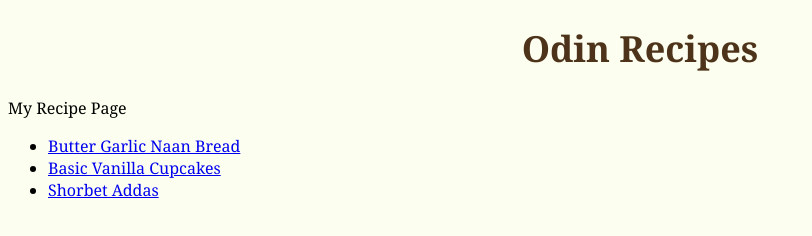
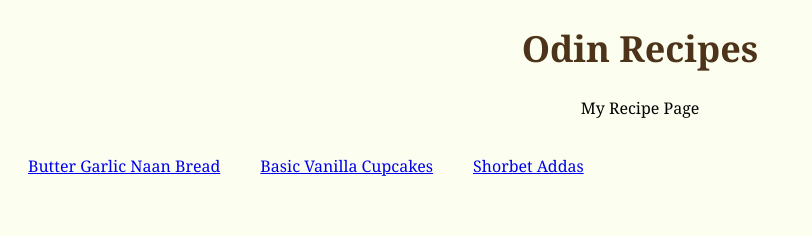
Before and after one commit to fzba-etc/odin-recipes, a plain HTML site: page index.html in a window 1280 px wide. Shown: the whole page, without its empty margins (0-812 px from the left). Drawn offline with Linux system fonts and the light colour scheme.

Commit message:
Adjusted styling for main recipe page.

```diff
--- a/index.html
+++ b/index.html
@@ -7,11 +7,11 @@
 
     <body>
         <h1 class="headers" id="h1">Odin Recipes</h1>
-        <p>My Recipe Page</p>
-        <ul>
-            <li><a href="./recipes/garlic-naan.html">Butter Garlic Naan Bread</a></li>
-            <li><a href="./recipes/vanilla-cupcakes.html">Basic Vanilla Cupcakes</a></li>
-            <li><a href="./recipes/shorbet-addas.html">Shorbet Addas</a></li>
-        </ul>
+        <p id="subtitle">My Recipe Page</p>
+        <div class="recipes-list">
+            <a class="recipe-item" href="./recipes/garlic-naan.html">Butter Garlic Naan Bread</a>
+            <a class="recipe-item" href="./recipes/vanilla-cupcakes.html">Basic Vanilla Cupcakes</a>
+            <a class="recipe-item" href="./recipes/shorbet-addas.html">Shorbet Addas</a>
+        </div>
     </body>
 </html>
--- a/style.css
+++ b/style.css
@@ -1,9 +1,11 @@
 /* Stylesheet for my recipes page */
 
 /* the entire webpage */
-html {
+* {
     background-color: #fcffef;
     font-family: Georgia, 'Trebuchet MS', serif;
+    /* outline: 2px solid red; */
+
 }
 
 /* all the headers */
@@ -22,3 +24,16 @@ html {
 em {
     font-weight: bold;
 }
+
+#subtitle {
+    text-align: center;
+}
+
+.recipes-list {
+    display: flex;
+}
+
+.recipes-list .recipe-item {
+    padding: 20px;
+    text-align: center;
+}
```
